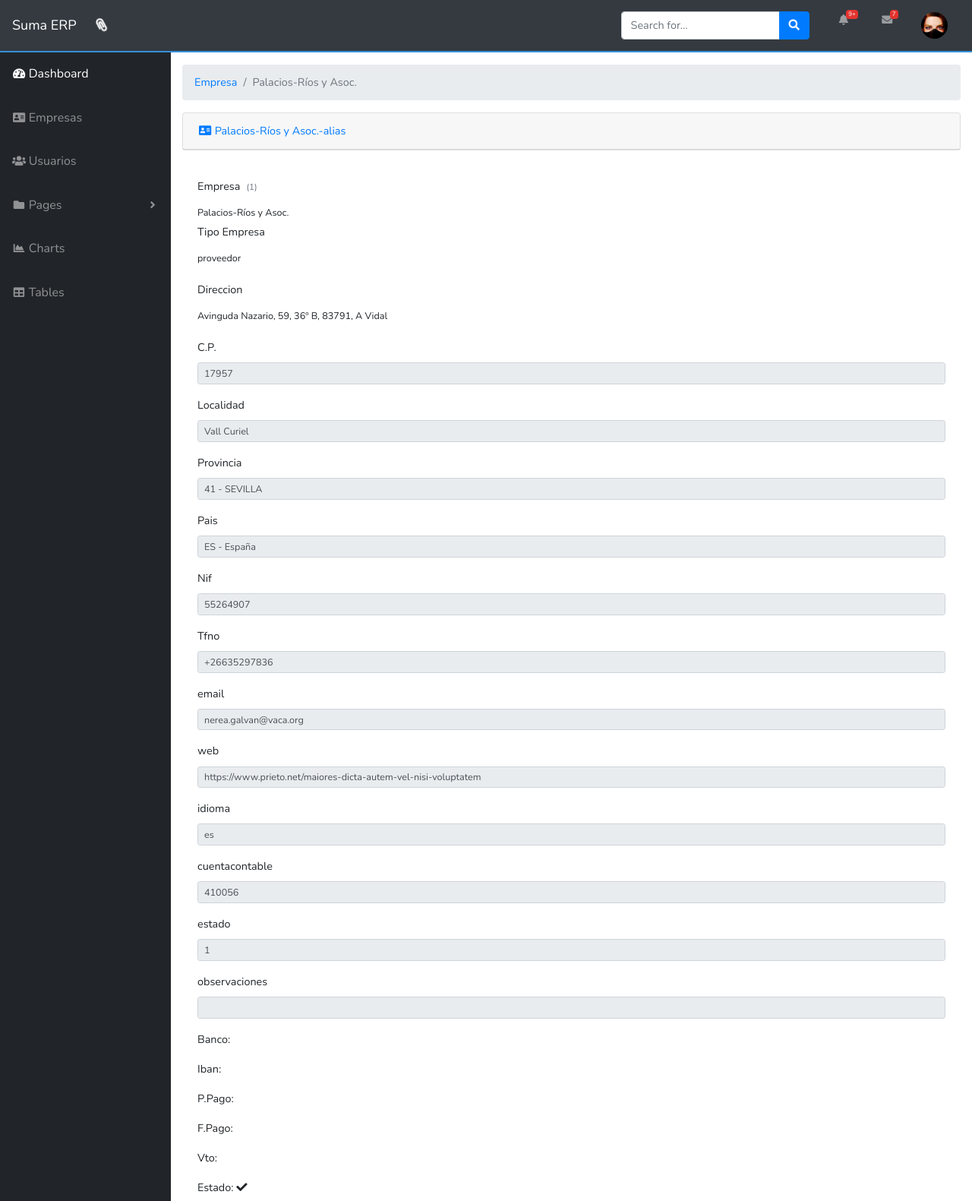
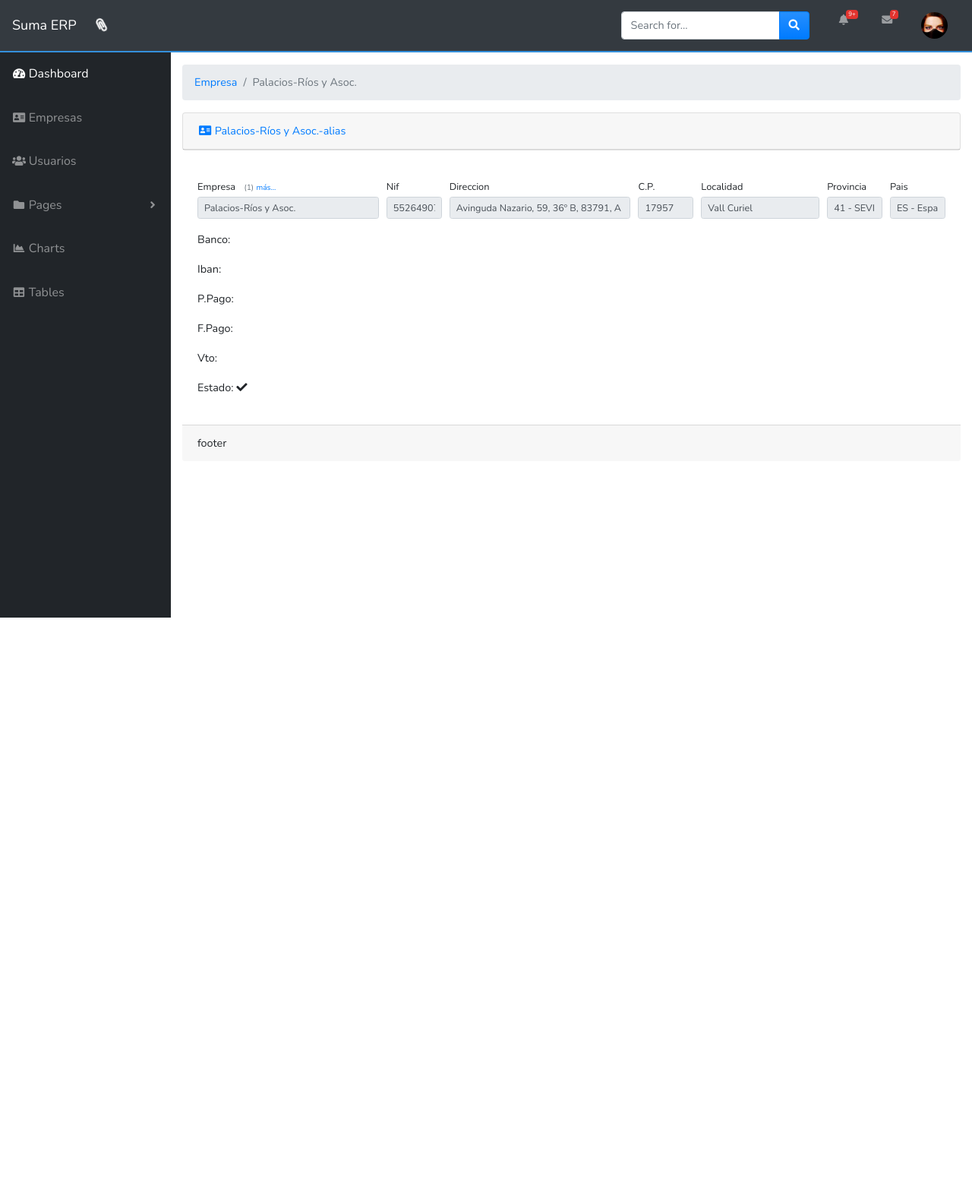
Before and after one commit to mosketxu/sumaERP2m, a Laravel app: a page that uses resources/views/layouts/erp.blade.php in a window 1280 px wide. Shown: the top 1581 px of the page at 76% size. After the commit the page ends 813 px from the top, so only its background shows below. Run offline with Laravel 8, Linux system fonts and the light colour scheme; a user stored in the database is signed in; data comes from the database, SQL or seed files in the repository.

Commit message:
Datos Principales Empresa Show

```diff
--- a/database/factories/EmpresaFactory.php
+++ b/database/factories/EmpresaFactory.php
@@ -24,5 +24,6 @@ $factory->define(App\Empresa::class, function (Faker $faker) {
         'cuentacontable' => random_int(410000, 410100),
         'marta' => '50',
         'susana' => '50',
+        'observaciones' => $faker->text(100),
     ];
 });
--- a/public/css/suma.css
+++ b/public/css/suma.css
@@ -32,6 +32,11 @@
     font-size: 1rem;
     font-weight: 300;
     line-height: 1.1;
+}
+.display-sm1 {
+    font-size: 0.8rem;
+    font-weight: 100;
+    line-height: 0.8;
 }
 
 .flex-container {
--- a/resources/sass/_variables.scss
+++ b/resources/sass/_variables.scss
@@ -20,3 +20,5 @@ $yellow: #ffed4a;
 $green: #38c172;
 $teal: #4dc0b5;
 $cyan: #6cb2eb;
+
+$enable-gradients: true;
--- a/resources/views/erp/empresas/show.blade.php
+++ b/resources/views/erp/empresas/show.blade.php
@@ -9,9 +9,10 @@
                 </li>
                 <li class="breadcrumb-item active">{{$empresa->name}}</li>
             </ol>
-            <!-- datos empresas -->
+
             <div class="card mb-3">
                 <div class="card-header text-primary">
+                <!-- Banner -->
                     <div class="row">
                             <div class="col-auto ">
                                 <i class="fas fa-fw fa-address-card"></i>
@@ -23,70 +24,82 @@
                         </div>
                     </div>
                 </div>
+                {{-- Datos empresa --}}
                 <div class="card-body">
-                    <div class="row">
-                        <div class="col-sm-3">
+                    <div class="form-row">
+                        <div class="form-group col-sm-3">
+                            <label for="empresa" class="display-sm1">
+                                Empresa
+                                <small id="{{$empresa->id}}" class="ml-2 text-muted">({{$empresa->id}})</small>
+                                <small class="mr-4 text-muted"><a data-toggle="collapse" href="#datosEmpresa">más...</a></small>
+                            </label>
+                            <input type="text" name="empresa" class="form-control form-control-sm" id="empresa" value="{{$empresa->name}}" readonly>
+                        </div>
+                        <div class="form-group  col-sm-1">
+                            <label for="cifnif" class="display-sm1">Nif</label>
+                            <input type="text" name="cifnif" class="form-control form-control-sm" id="cifnif" value="{{$empresa->cifnif}}" readonly>
+                        </div>
+                        <div class="form-group col-sm-3">
+                            <label for="direccion" class="display-sm1">Direccion</label>
+                            <input type="text" name="direccion" class="form-control form-control-sm" id="direccion" value="{{$empresa->direccion}}" readonly>
+                        </div>
+                        <div class="form-group col-sm-1">
+                            <label for="codpostal" class="display-sm1">C.P.</label>
+                            <input type="text" name="codpostal" class="form-control form-control-sm" id="codpostal" value="{{$empresa->codpostal}}" readonly>
+                        </div>
+                        <div class="form-group col-sm-2">
+                            <label for="localidad" class="display-sm1">Localidad</label>
+                            <input type="text" name="localidad" class="form-control form-control-sm" id="localidad" value="{{$empresa->localidad}}" readonly>
+                        </div>
+                        <div class="form-group col-sm-1">
+                            <label for="provincia_id" class="display-sm1">Provincia</label>
+                            <input type="text" name="provincia_id" class="form-control form-control-sm" id="provincia_id" value="{{$empresa->provincia_id}} - {{$empresa->provincia->name}}" readonly>
+                        </div>
+                        <div class="form-group col-sm-1">
+                            <label for="pais_id" class="display-sm1">Pais</label>
+                            <input type="text" name="pais_id" class="form-control form-control-sm" id="pais_id" value="{{$empresa->pais_id}} - {{$empresa->pais->name}}" readonly>
                         </div>
                     </div>
-                <div class="form-input">
-                    <label for="empresa">Empresa<small id="{{$empresa->id}}" class="ml-2 text-muted">({{$empresa->id}})</small></label>
-                    <input type="text" name="empresa" class="form-control-plaintext form-control-sm" id="empresa" value="{{$empresa->name}}" readonly>
+                    <div class="collapse" id="datosEmpresa">
+                        {{-- datos ocultos --}}
+                        <div class="card card-body">
+                            <div class="form-row">
+                                <div class="form-group col-sm-2">
+                                    <label for="tipoalias" class="display-sm1">Tipo</label>
+                                    <input type="text" name="tipoempresa" class="form-control form-control-sm" id="tipoempresa" value="{{$empresa->tipoempresa->tipoempresa}}" readonly/>
                                 </div>
-                <div class="form-group">
-                    <label for="tipoalias">Tipo Empresa</label>
-                    <input type="text" name="tipoempresa" class="form-control-plaintext form-control-sm" id="tipoempresa" value="{{$empresa->tipoempresa->tipoempresa}}" readonly/>
-                </div>
-                <div class="form-group">
-                    <label for="direccion">Direccion</label>
-                    <input type="text" name="direccion" class="form-control-plaintext form-control-sm" id="direccion" value="{{$empresa->direccion}}" readonly>
-                </div>
-                <div class="form-group">
-                    <label for="codpostal">C.P.</label>
-                    <input type="text" name="codpostal" class="form-control form-control-sm" id="codpostal" value="{{$empresa->codpostal}}" readonly>
-                </div>
-                <div class="form-group">
-                    <label for="localidad">Localidad</label>
-                    <input type="text" name="localidad" class="form-control form-control-sm" id="localidad" value="{{$empresa->localidad}}" readonly>
-                </div>
-                <div class="form-group">
-                    <label for="provincia_id">Provincia</label>
-                    <input type="text" name="provincia_id" class="form-control form-control-sm" id="provincia_id" value="{{$empresa->provincia_id}} - {{$empresa->provincia->name}}" readonly>
-                </div>
-                <div class="form-group">
-                    <label for="pais_id">Pais</label>
-                    <input type="text" name="pais_id" class="form-control form-control-sm" id="pais_id" value="{{$empresa->pais_id}} - {{$empresa->pais->name}}" readonly>
-                </div>
-                <div class="form-group">
-                    <label for="cifnif">Nif</label>
-                    <input type="text" name="cifnif" class="form-control form-control-sm" id="cifnif" value="{{$empresa->cifnif}}" readonly>
-                </div>
-                <div class="form-group">
-                    <label for="tfno">Tfno</label>
+                                <div class="form-group  col-sm-2">
+                                    <label for="tfno" class="display-sm1">Tfno</label>
                                     <input type="text" name="tfno" class="form-control form-control-sm" id="tfno" value="{{$empresa->tfno}}" readonly>
                                 </div>
-                <div class="form-group">
-                    <label for="email">email</label>
+                                <div class="form-group  col-sm-3">
+                                    <label for="email" class="display-sm1">Email</label>
                                     <input type="email" name="email" class="form-control form-control-sm" id="email" value="{{$empresa->email}}" readonly>
                                 </div>
-                <div class="form-group">
-                    <label for="web">web</label>
+                                <div class="form-group  col-sm-2">
+                                    <label for="web" class="display-sm1">Web</label>
                                     <input type="text" name="web" class="form-control form-control-sm" id="web" value="{{$empresa->web}}" readonly>
                                 </div>
-                <div class="form-group">
-                    <label for="idioma">idioma</label>
+                                <div class="form-group  col-sm-1">
+                                    <label for="idioma" class="display-sm1">Idioma</label>
                                     <input type="text" name="idioma" class="form-control form-control-sm" id="idioma" value="{{$empresa->idioma}}" readonly>
                                 </div>
-                <div class="form-group">
-                    <label for="cuentacontable">cuentacontable</label>
+                                <div class="form-group  col-sm-1">
+                                    <label for="cuentacontable" class="display-sm1">Contabilidad</label>
                                     <input type="text" name="cuentacontable" class="form-control form-control-sm" id="cuentacontable" value="{{$empresa->cuentacontable}}" readonly>
                                 </div>
-                <div class="form-group">
-                    <label for="estado">estado</label>
+                                <div class="form-group col-sm-1">
+                                    <label for="estado" class="display-sm1">Estado</label>
                                     <input type="text" name="estado" class="form-control form-control-sm" id="estado" value="{{$empresa->estado}}" readonly>
                                 </div>
-                <div class="form-group">
-                    <label for="observaciones">observaciones</label>
-                    <input type="text" name="observaciones" class="form-control form-control-sm" id="observaciones" value="{{$empresa->observaciones}}" readonly>
+                            </div>
+                             <div class="form-row">
+                                <div class="form-group col">
+                                    <label for="observaciones" class="display-sm1">Observaciones</label>
+                                    <textarea name="observaciones" class="form-control form-control-sm" id="observaciones">{{$empresa->observaciones}}</textarea>
+                                </div>
+                            </div>
+                        </div>
                     </div>
                     <p> Banco:</p>
                     <p> Iban:</p>
--- a/resources/views/layouts/erp.blade.php
+++ b/resources/views/layouts/erp.blade.php
@@ -21,7 +21,6 @@
         <link href="{{asset('css/sb-admin.css')}}" rel="stylesheet">
         <!-- Custom styles for this app -->
         <link href="{{asset('css/erp.css')}}" rel="stylesheet">
-        <link href="{{asset('plugin/chosen/chosen.css')}}" rel="stylesheet">
 
         <!-- CSRF Token -->
         <meta name="csrf-token" content="{{ csrf_token() }}">
--- a/resources/views/partials/_scriptscomun.blade.php
+++ b/resources/views/partials/_scriptscomun.blade.php
@@ -1,8 +1,8 @@
     <!-- Bootstrap core JavaScript Bundle=bootstrap.min.js + popper.js.   Jquery v3.3.1-->
-    <script src="{{asset('/js/jquery.min.js')}}"></script>
-    <script src="{{asset('/js/bootstrap.bundle.min.js')}}"></script>
+    <script  type="text/javascript" src="{{asset('/js/jquery.min.js')}}"></script>
+    <script  type="text/javascript" src="{{asset('/js/bootstrap.bundle.min.js')}}"></script>
 
     <!-- Core plugin JavaScript-->
-    <script src="{{asset('/js/jquery.easing.min.js')}}"></script>
+    <script  type="text/javascript" src="{{asset('/js/jquery.easing.min.js')}}"></script>
     <!-- Custom scripts for all pages-->
-    <script src="{{asset('/js/sb-admin.min.js')}}"></script>
+    <script  type="text/javascript" src="{{asset('/js/sb-admin.min.js')}}"></script>
```
Also changed, not shown: public/css/app.css. Lines whose indentation alone changed are shown as unchanged.
